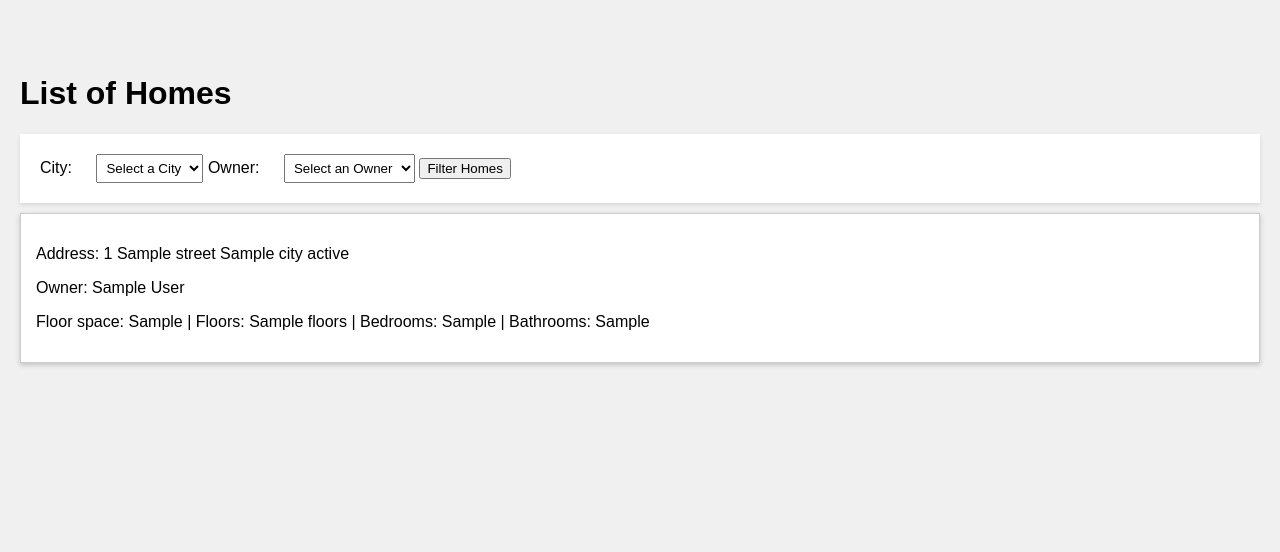
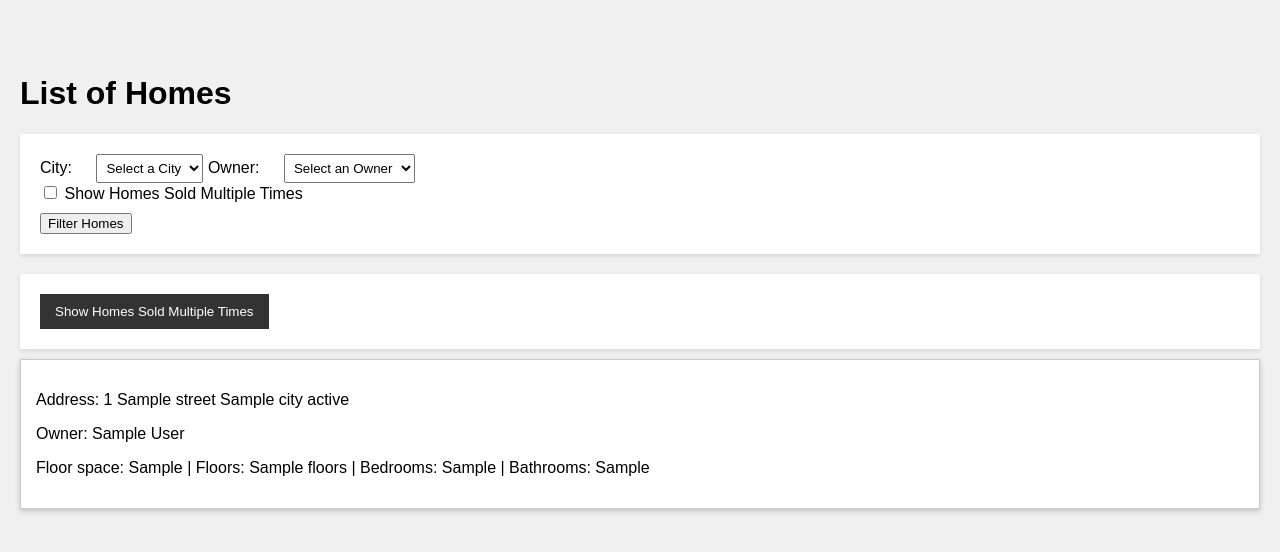
Before and after one commit to jaredt17/Project-CSI5450, a Flask app: template realMI/templates/list_homes.html in a window 1280 px wide. Shown: the part 46-598 px from the top of the page. Run offline with Flask 3, Linux system fonts and the light colour scheme; the template is opened without the code that fills it: most values are stand-ins (such as "Sample title", 1, 10 or a date in 2020); parts of the project's set-up code (start-up, migrations or seed data) failed here and were passed over.

Commit message:
Added show homes sold multiple times button

```diff
--- a/realMI/app.py
+++ b/realMI/app.py
@@ -43,6 +43,7 @@ def list_homes():
     # Retrieve query parameters
     selected_city = request.args.get('city')
     owner_id = request.args.get('owner_id')
+    multiple_sales_filter = request.args.get('multiple_sales') == '1'
 
     # Construct the query
     query = {}
@@ -50,6 +51,20 @@ def list_homes():
         query["location.city"] = selected_city
     if owner_id:
         query["owner._id"] = ObjectId(owner_id)
+
+    if multiple_sales_filter:
+        pipeline = [
+            {"$group": {
+                "_id": "$home",
+                "count": {"$sum": 1}
+            }},
+            {"$match": {
+                "count": {"$gt": 1}
+            }}
+        ]
+        multiple_sales = transactions_collection.aggregate(pipeline)
+        home_ids = [sale['_id'] for sale in multiple_sales]
+        query["_id"] = {"$in": home_ids}
 
     # Retrieve the filtered list of homes based on the query
     homes = list(homes_collection.find(query))
@@ -203,6 +218,7 @@ def transactions():
         home = homes_collection.find_one({"_id": trans['home']})
         agent = agents_collection.find_one({"_id": trans['agent']})
         company = companies_collection.find_one({"_id": trans['company']})
+        owner = owners_collection.find_one({"_id": trans['owner']})
         # Check if the home document was found
         if home:
             # Extract the location subdocument
@@ -216,10 +232,13 @@ def transactions():
                 "date": trans["date"],
                 "price": trans["price"],
                 "home_details": home,
+                "owner_details": owner,
                 "agent_details": agent if agent else "Agent details not found",
                 "company_details": company if company else "Company details not found",
                 "full_address": full_address  # Add the full address to the transaction data
             }
+
+            # print(owner)
             transactions_details.append(transaction_data)
         else:
             transactions_details.append({"date": trans["date"], "price": trans["price"], "home_details": "Home not found"})
--- a/realMI/templates/list_homes.html
+++ b/realMI/templates/list_homes.html
@@ -20,8 +20,22 @@
             <option value="{{ owner['_id'] }}">{{ owner['first_name'] }} {{ owner['last_name'] }}</option>
             {% endfor %}
         </select>
+            <!-- Checkbox for showing homes sold multiple times -->
+        <div>
+            <input type="checkbox" id="multiple_sales" name="multiple_sales" value="1"
+                {% if request.args.get('multiple_sales') == '1' %}checked{% endif %}>
+            <label for="multiple_sales">Show Homes Sold Multiple Times</label>
+        </div>
         <input type="submit" value="Filter Homes">
     </form>
+
+    <!-- Homes Sold More than Once -->
+    <!-- Add this form somewhere in your list_homes.html -->
+    <form action="{{ url_for('list_homes') }}" method="get">
+        <input type="hidden" name="filter" value="multiple_sales">
+        <button type="submit">Show Homes Sold Multiple Times</button>
+    </form>
+
     {% for home in homes %}
     <div class="home-card">
         <p>Address: {{ home.location.street_number }} {{ home.location.street }} {{ home.location.city }} {{ home.location.state }}</p>
```
Also changed, not shown: realMI/templates/transactions.html (+7 -0 lines).
